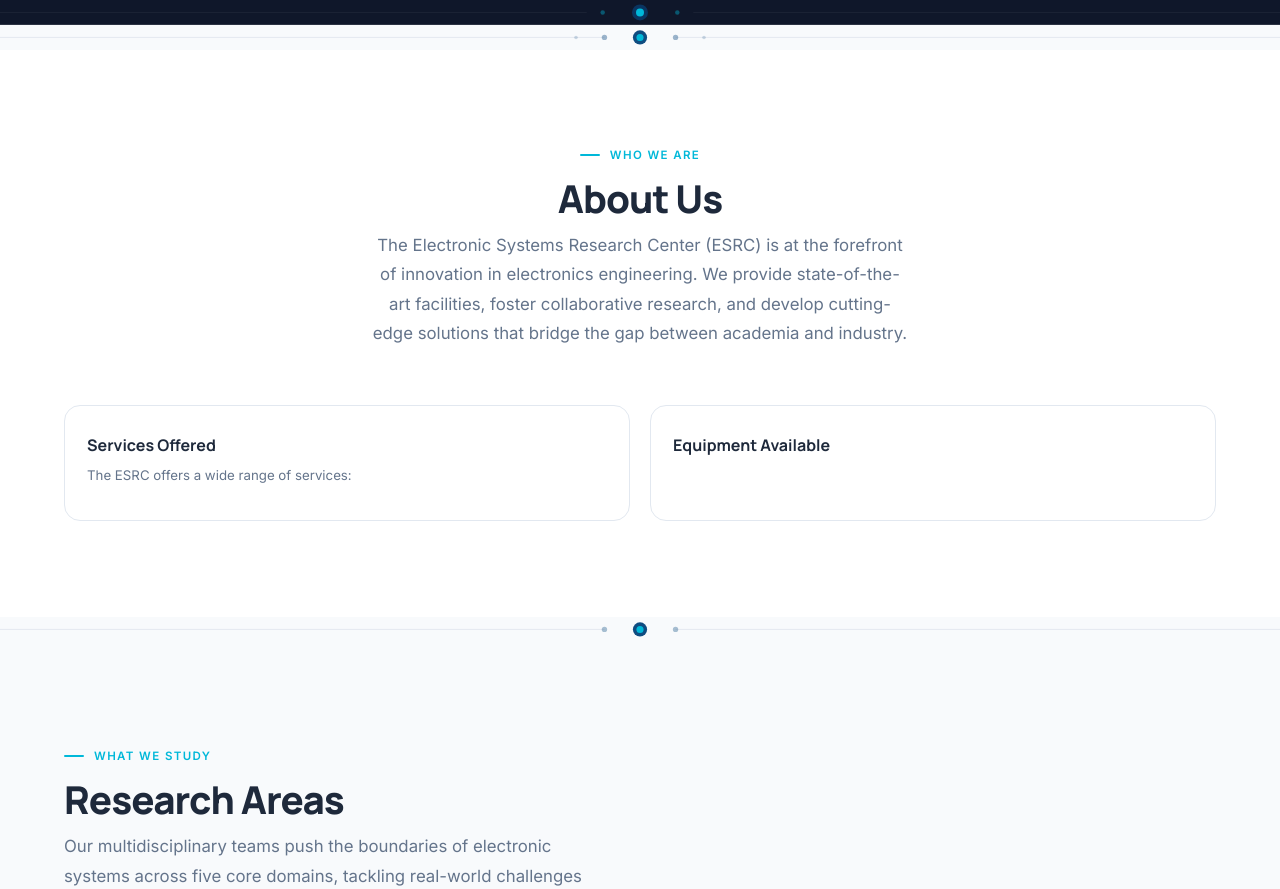
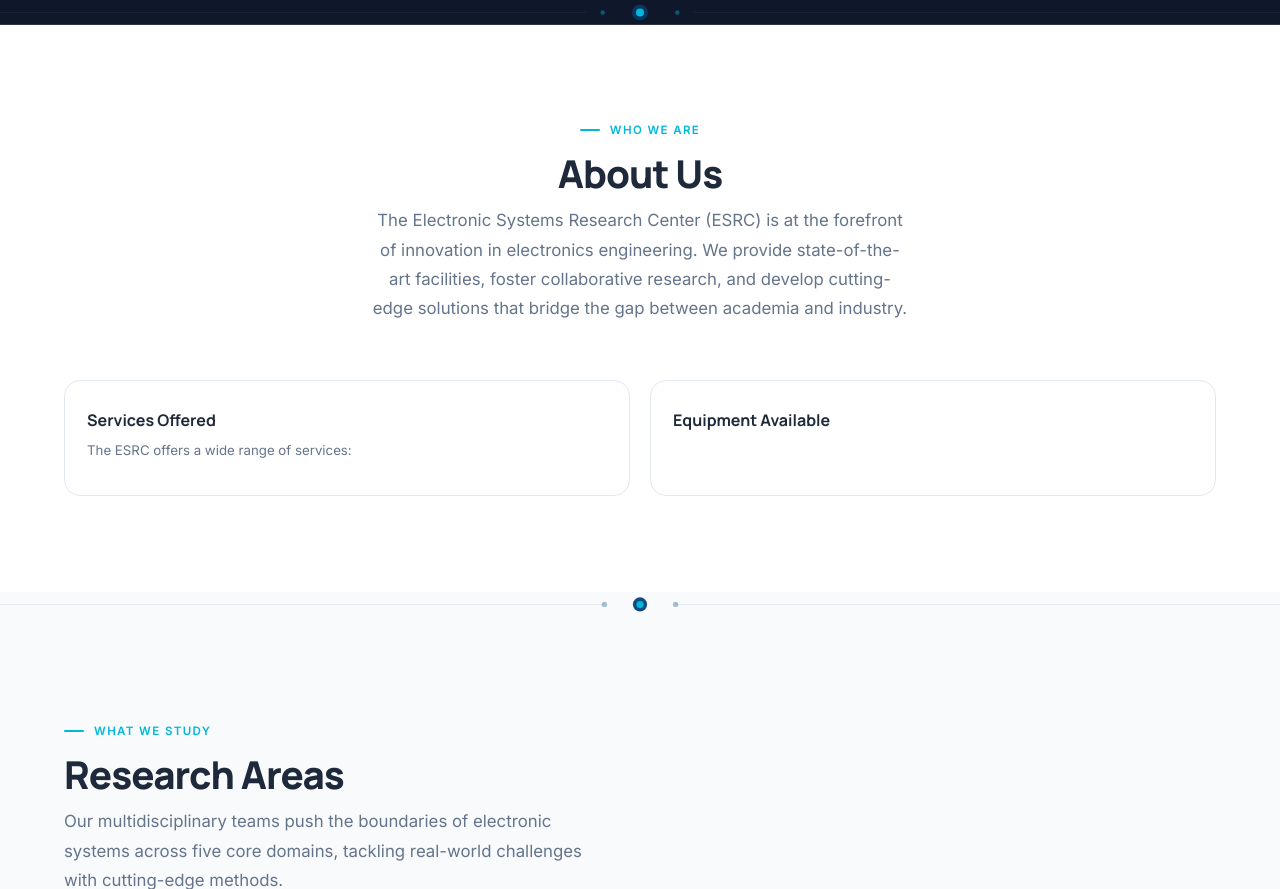
Before and after one commit to gritzoogil/electronic-systems-research-center-new, a Flask app: page / in a window 1280 px wide. Shown: the part 827-1716 px from the top of the page. Run offline with Flask 3, Linux system fonts and the light colour scheme.

Commit message:
remove extra circuit divider

```diff
--- a/templates/index.html
+++ b/templates/index.html
@@ -68,20 +68,6 @@
   </svg>
 </div>
 
-{# Circuit divider #}
-<div class="circuit-divider" aria-hidden="true">
-  <svg viewBox="0 0 1440 28" xmlns="http://www.w3.org/2000/svg" preserveAspectRatio="none">
-    <rect width="1440" height="28" fill="#F8FAFC"/>
-    <line x1="0" y1="14" x2="680" y2="14" stroke="#E2E8F0" stroke-width="1"/>
-    <line x1="760" y1="14" x2="1440" y2="14" stroke="#E2E8F0" stroke-width="1"/>
-    <circle cx="720" cy="14" r="8" fill="#0F4C81"/>
-    <circle cx="720" cy="14" r="4" fill="#00B8D9"/>
-    <circle cx="680" cy="14" r="3" fill="#0F4C81" opacity=".4"/>
-    <circle cx="760" cy="14" r="3" fill="#0F4C81" opacity=".4"/>
-    <circle cx="648" cy="14" r="2" fill="#0F4C81" opacity=".2"/>
-    <circle cx="792" cy="14" r="2" fill="#0F4C81" opacity=".2"/>
-  </svg>
-</div>
 
 {# ═══ ABOUT US ═══════════════════════════════════════════════════════ #}
 <section id="about" class="section" aria-labelledby="about-heading">
```
